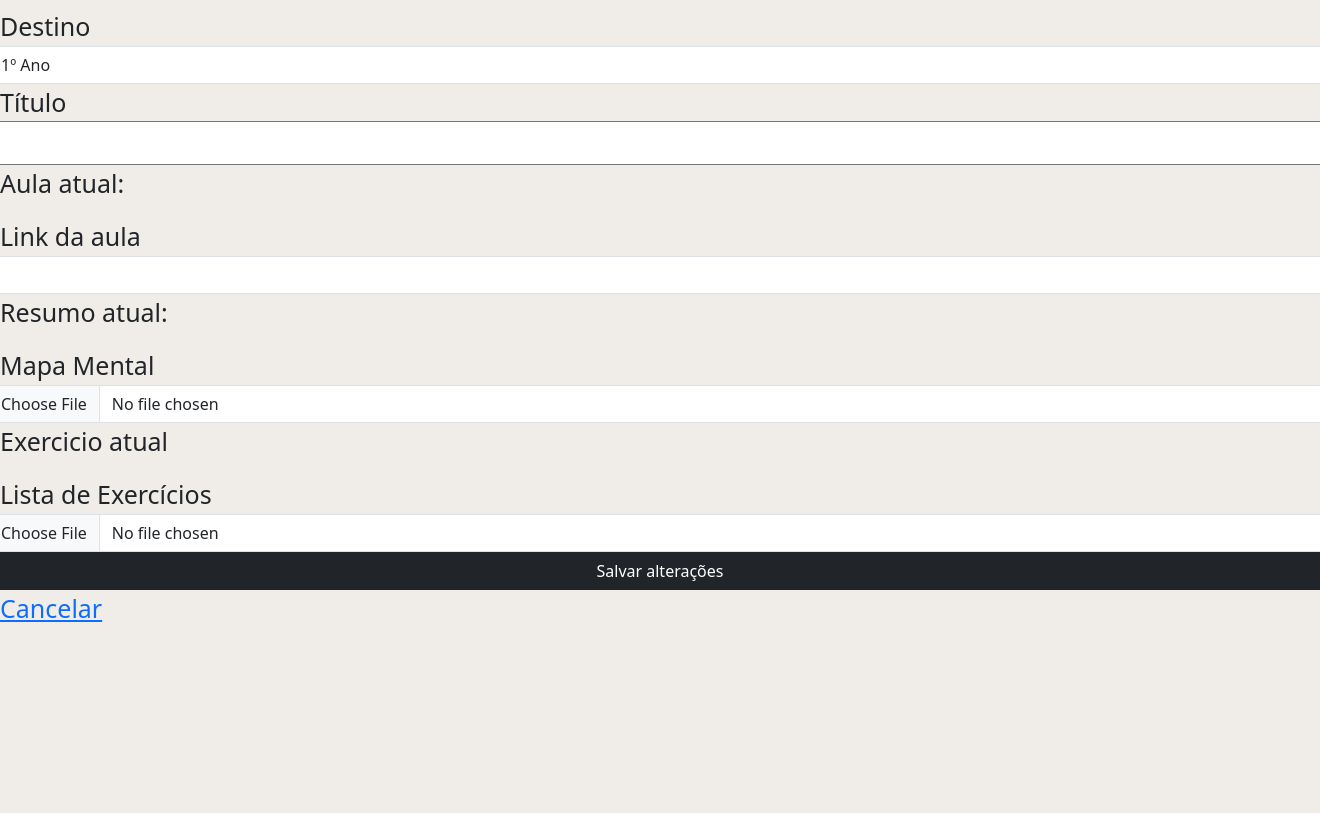
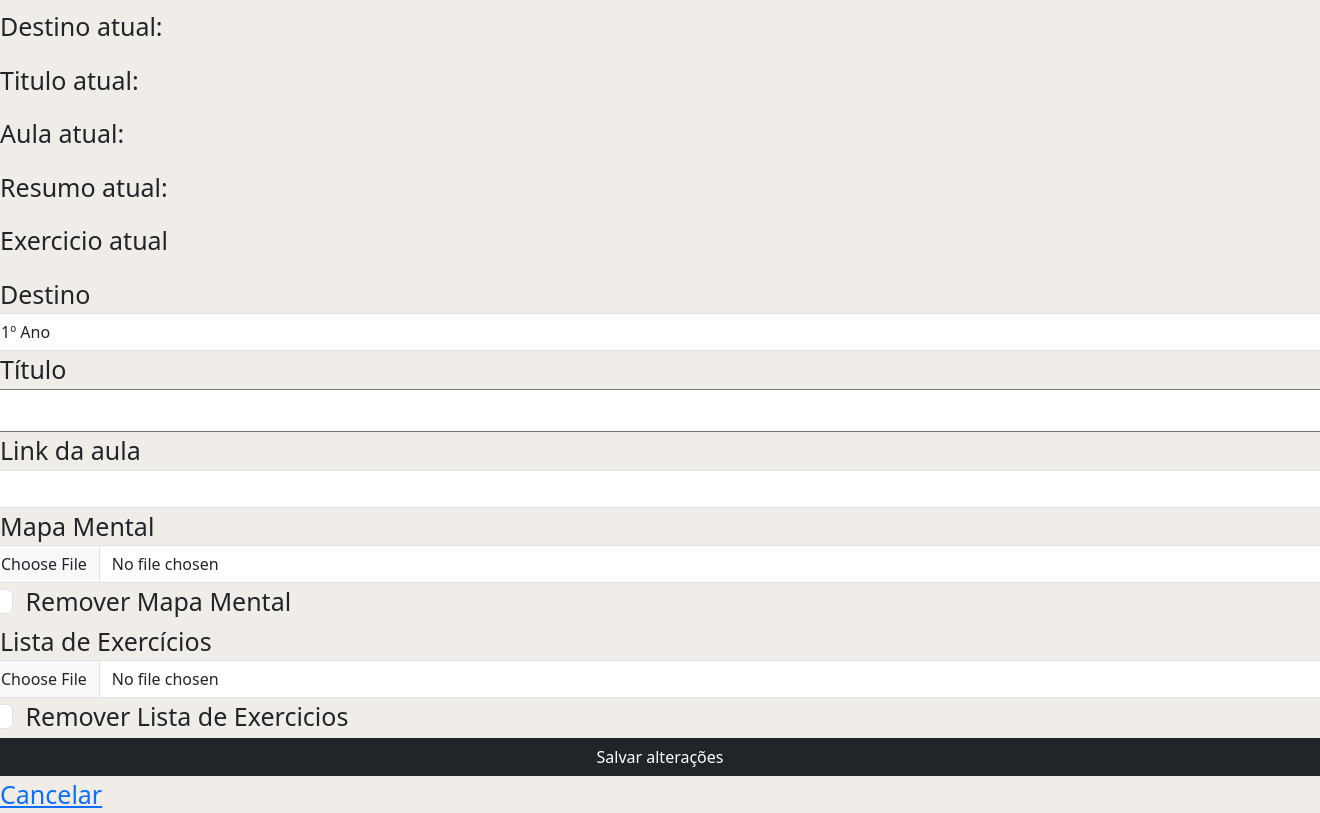
Before and after one commit to KauaVDSB/DouglasBlog, a Flask app: template douglasBlog/templates/admin/editar/editar-material.html in a window 1320 px wide; the page is wider, and only the part inside the window is pictured. Shown: the part 80-893 px from the top of that part. Before the commit the page ends 702 px from the top of that part, so only its background shows below. Run offline with Flask 3, Linux system fonts and the light colour scheme; the template is opened without the code that fills it: values that come from a table or form of the project are taken from there, others are empty; some web fonts are replaced.

Commit message:
Opcao de remover arquivo especifico do material.

```diff
--- a/douglasBlog/forms.py
+++ b/douglasBlog/forms.py
@@ -1,3 +1,4 @@
+from flask import request
 from flask_wtf import FlaskForm
 from wtforms import StringField, SubmitField, PasswordField, TextAreaField, SelectField, FileField
 # Para validar email, baixar biblioteca email_validator
@@ -137,22 +138,43 @@ class MateriaisForm(FlaskForm):
         else:
             raise Exception('Nenhum material enviado...')
 
+
+
     def update(self, material):
 
         material.destino = self.destino.data
         material.titulo = self.titulo.data
         material.aula = self.aula.data.strip() or None
-        if self.verificarMaterial():
-            if self.mapa_mental.data and self.mapa_mental.data.filename:
-                mapa_mental_url = self.upload_para_supabase(self.mapa_mental.data)
-                material.mapa_mental = mapa_mental_url
-            if self.lista_exercicios.data and self.lista_exercicios.data.filename:
-                lista_exercicios_url = self.upload_para_supabase(self.lista_exercicios.data)
-                material.lista_exercicios = lista_exercicios_url
+
+        if request.form.get('removerMapaMental'):
+            if material.mapa_mental:
+                supabase.storage.from_('material-files').remove([material.mapa_mental.split('/')[-1]])
+            material.mapa_mental = None
+
+        if request.form.get('removerListaExercicios'):
+            if material.lista_exercicios:
+                supabase.storage.from_('material-files').remove([material.lista_exercicios.split('/')[-1]])
+            material.lista_exercicios = None
 
 
+        if self.mapa_mental.data and self.mapa_mental.data.filename:
+            if material.mapa_mental:
+                try:
+                    supabase.storage.from_('material-files').remove([material.mapa_mental.split('/')[-1]])
+                except Exception as e:
+                    print(f"Erro ao excluir o arquivo do mapa mental: {e}")
 
+            mapa_mental_url = self.upload_para_supabase(self.mapa_mental.data)
+            material.mapa_mental = mapa_mental_url
+        if self.lista_exercicios.data and self.lista_exercicios.data.filename:
+            if material.lista_exercicios:
+                try:
+                    supabase.storage.from_('material-files').remove([material.lista_exercicios.split('/')[-1]])
+                except Exception as e:
+                    print(f"Erro ao excluir o arquivo da lista de exercícios: {e}")
 
+            lista_exercicios_url = self.upload_para_supabase(self.lista_exercicios.data)
+            material.lista_exercicios = lista_exercicios_url
 
 
 
--- a/douglasBlog/templates/admin/editar/editar-material.html
+++ b/douglasBlog/templates/admin/editar/editar-material.html
@@ -9,6 +9,21 @@
 {% block content %}
 {% include 'base/navbar.html' %}
 
+<p>Destino atual:</p>
+<span>{{ material.destino }}</span>
+
+<p>Titulo atual:</p>
+<span>{{ material.titulo }}</span>
+
+<p>Aula atual:</p>
+<a href="{{material.aula}}">{{material.aula}}</a>
+
+<p>Resumo atual:</p>
+<a href="{{material.mapa_mental}}">{{material.mapa_mental}}</a>
+
+<p>Exercicio atual</p>
+<a href="{{material.lista_exercicios}}">{{material.lista_exercicios}}</a>
+
 <form action="" method="post" enctype="multipart/form-data" class="row">
 
     {{ form.csrf_token }}
@@ -19,20 +34,22 @@
     {{ form.titulo.label() }}
     {{ form.titulo() }}
 
-    <p>Aula atual:</p>
-    <a href="{{material.aula}}">{{material.aula}}</a>
     {{ form.aula.label() }}
     {{ form.aula(class='form-control') }}
 
-    <p>Resumo atual:</p>
-    <a href="{{material.mapa_mental}}">{{material.mapa_mental}}</a>
     {{ form.mapa_mental.label() }}
     {{ form.mapa_mental(class='form-control') }}
+    <div class="form-check">
+        <input type="checkbox" name="removerMapaMental" id="removerMapaMental" class="form-check-input">
+        <label for="removerMapaMental" class="form-check-label">Remover Mapa Mental</label>
+    </div>
 
-    <p>Exercicio atual</p>
-    <a href="{{material.lista_exercicios}}">{{material.lista_exercicios}}</a>
     {{ form.lista_exercicios.label() }}
     {{ form.lista_exercicios(class='form-control') }}
+    <div class="form-check">
+        <input type="checkbox" name="removerListaExercicios" id="removerListaExercicios" class="form-check-input">
+        <label for="removerListaExercicios" class="form-check-label">Remover Lista de Exercicios</label>
+    </div>
 
     {{ form.btnSubmit(class='btn btn-dark') }}
 
```
